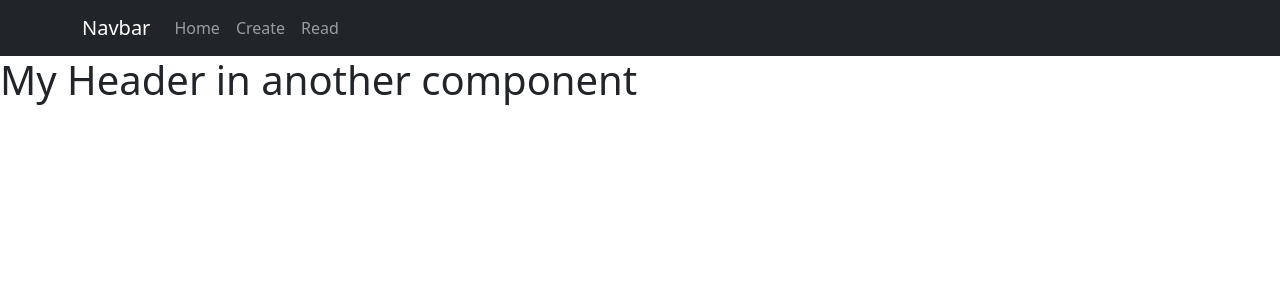
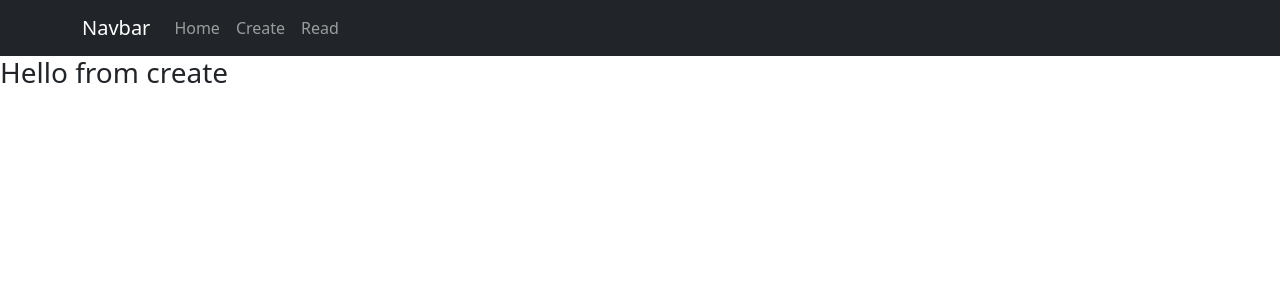
Before and after one commit to Nathan-Dean371/Data-Representation-Querying, a React (Create React App) app in the folder Lab 2/my-app/: page /create in a window 1280 px wide. Shown: the top 300 px of the page. Built offline with nearby package versions, Linux system fonts and the light colour scheme.

Commit message:
Task 1
Added create and read components and added them to navigation.

```diff
--- a/Lab 2/my-app/src/App.js
+++ b/Lab 2/my-app/src/App.js
@@ -8,6 +8,8 @@
 import Content from './components/Content';
 import Footer from './components/Footer';
 import NavigationBar from './components/NavigationBar';
+import Read from './components/Read';
+import Create from './components/Create';
 
 // Main App component
 function App() {
@@ -22,9 +24,9 @@
           {/* Route for the home page, rendering the Content component */}
           <Route path="/home" element={<Content />} />
           {/* Route for the read page, rendering the Footer component */}
-          <Route path="/read" element={<Footer />} />
+          <Route path="/read" element={<Read/>} />
           {/* Route for the create page, rendering the Header component */}
-          <Route path="/create" element={<Header />} />
+          <Route path="/create" element={<Create />} />
         </Routes>
       </Router>
     </div>
--- /dev/null
+++ b/Lab 2/my-app/src/components/Create.js
@@ -0,0 +1,8 @@
+const Create = () =>
+{
+    return (
+        <h3>Hello from create</h3>
+    );
+};
+
+export default Create
--- /dev/null
+++ b/Lab 2/my-app/src/components/Read.js
@@ -0,0 +1,8 @@
+const Read = () =>
+{
+    return (
+        <h3>Hello from Read component</h3>
+    );
+};
+
+export default Read
```
